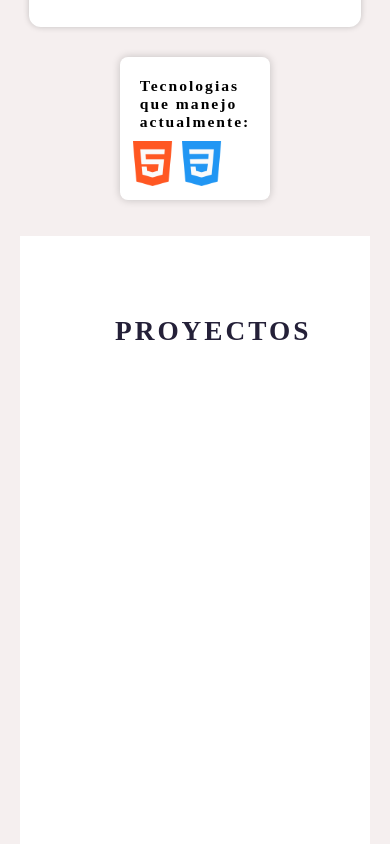
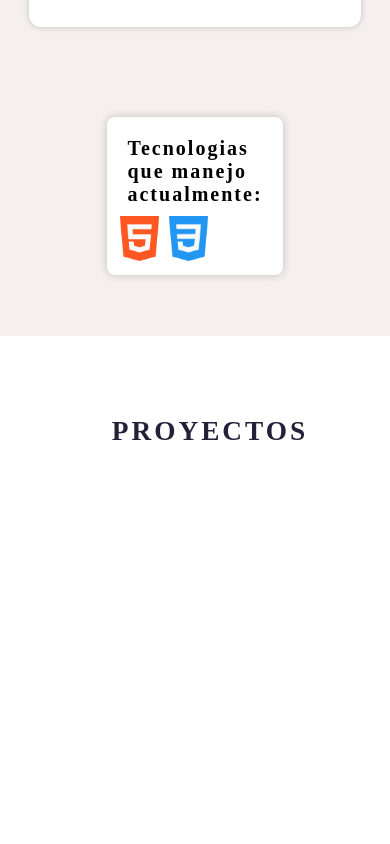
Before and after one commit to sebbaai/Mi-portafolio, a plain HTML site: page index.html in a window 390 px wide. Shown: the part 1040-1884 px from the top of the page. Drawn offline with nearby package versions, Linux system fonts and the light colour scheme; files that its build step writes are made by us from their sources; files whose address does not match are found by name; a web font is replaced by a local one.

Commit message:
Update styles.css

```diff
--- a/styles.css
+++ b/styles.css
@@ -8,7 +8,7 @@ html{
     scroll-behavior: smooth;
 }
 body{
-      display: flex;
+    display: flex;
     flex-direction: column;
     background-color: #f5efef;
     font-family: Hanuman;
@@ -19,8 +19,8 @@ body{
 .header{
     background-color: transparent;
     padding: clamp(10px, 10px, 20px);
+    display: flex;
     flex: 1;
-    display: flex;
     z-index: 10;
     height: clamp(10vh, 10vh, 20vh);
     justify-content: space-around;
@@ -106,7 +106,7 @@ body{
 /* -------------------------------------------------------- User section ------------------------------------------------------------------------------ */
 .user__section{
     height: fit-content;
-     flex: 1;
+    flex: 1;
 }
 .user__section-wrapper{
     display: flex;
@@ -230,7 +230,7 @@ svg{
     padding: 30px;
 }
 .Project__container{
-     margin: auto;
+    margin: auto;
     width: clamp(30vw, 90vw, 90vw);
     height: clamp(50vh, 50vh, 75vh);
     display: flex;
@@ -253,7 +253,7 @@ svg{
 .project__section{
     height: fit-content;
     background-color: #fff;
-    margin: 20px;
+    flex: 1;
 }
 .Project__container:hover{
     transform: translateY(-8px);
@@ -353,7 +353,7 @@ hr{
 .icon:hover, .contact__text:hover{
     transform: scale(1.03);
 }
-/* -----------------------------------Q&A SECTION ------------------- */
+/*--------------------------------------------- q&a section -------------------------------------------------------- */
 .qa__section{
     flex: 1;
     padding: 20px;
@@ -443,6 +443,7 @@ summary{
         margin: auto;
     }
     .header{
+        flex: 1;
         position: relative;
         justify-content: center;
         align-items: center;
@@ -486,14 +487,13 @@ summary{
     }
     /* user section */
     .user__section{
-        height: fit-content;
-
+        height: 180vh;
+        flex: 1;
     }
     .user__section-wrapper{
         width: fit-content;
         height: fit-content;
         margin: 20px auto;
-
     }
     .user__data__text{
         font-size: calc(1rem);
@@ -520,17 +520,18 @@ summary{
         text-decoration: underline 1px;
     }
     .secondary__data__section{
-        margin: auto;
+        margin: 60px auto;
     }
     .secondary__data{
         width: min-content;
         margin-top: 10px;
     }
-    .user__data__text__subtitle{
+    .secondary__data__title{
         font-size: clamp(2vw, 4vw, 5vw);
     }
     .project__section{
         padding: 70px;
+        flex: 1;
     }
     .Project__title{
         font-size: clamp(2vw, 7vw, 8vw);
@@ -595,5 +596,4 @@ summary{
     .footer{
         font-size: calc(.7rem + 2px);
     }
-
 }
```
